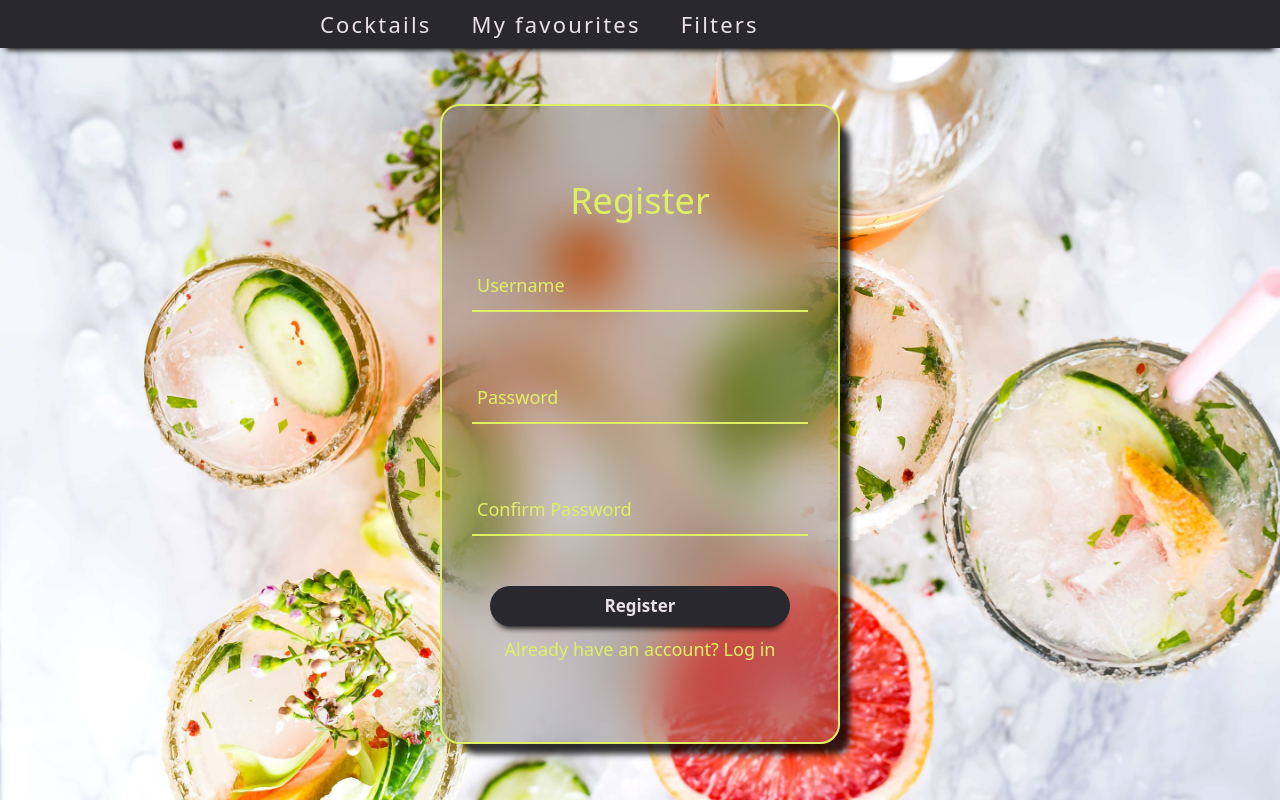
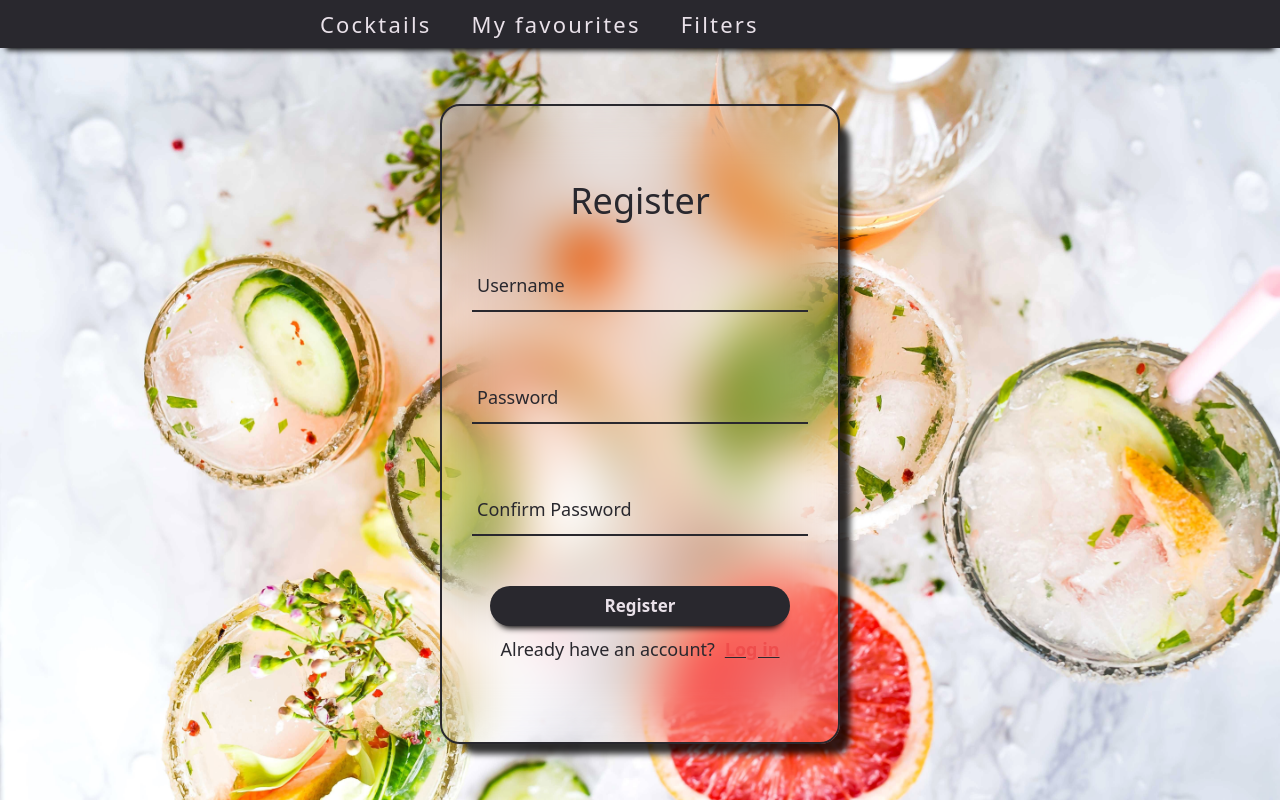
Before and after one commit to tinagroshkova/cocktails, a React (Create React App) app: page /register in a window 1280 px wide. Built offline with nearby package versions, Linux system fonts and the light colour scheme.

Commit message:
styled links and error page

```diff
--- a/src/_mixins.scss
+++ b/src/_mixins.scss
@@ -1,7 +1,6 @@
 @mixin border() {
-    border: 2px solid $light-contrast-color;
+    border: 2px solid $dark-main-color;
     border-radius: 20px;
-    background: rgba(0, 0, 0, 0.2);
     backdrop-filter: blur(25px);
     box-shadow: $strong-shadow;
 }
--- a/src/components/NavBar/NavBar.js
+++ b/src/components/NavBar/NavBar.js
@@ -1,7 +1,7 @@
 import 'bootstrap/dist/css/bootstrap.min.css';
 import Navbar from 'react-bootstrap/Navbar';
 import React, { useState, useEffect } from "react";
-import { NavLink, Route, Routes, Navigate, useNavigate } from "react-router-dom";
+import { NavLink, Route, Routes, Navigate, useNavigate, useLocation } from "react-router-dom";
 import LoginForm from "../../pages/LoginAndRegister/LoginForm";
 import RegistrationForm from "../../pages/LoginAndRegister/RegistrationForm";
 import "./NavBar.scss";
@@ -17,6 +17,7 @@ function NavBar() {
 
   const loggedInUser = userManager.getLoggedInUser();
   const navigate = useNavigate();
+  const location = useLocation();
 
   const handleLogout = async () => {
     const isConfirmed = await ConfirmModal("Logout", "Are you sure you want to logout?");
@@ -30,9 +31,9 @@ function NavBar() {
   return (
     <>
       <Navbar bg="dark" expand="lg" className="navbar">
-        <NavLink to="/cocktails" activeclassname="activeLink">Cocktails</NavLink>
-        <NavLink to="/favourites" activeclassname="activeLink">My favourites</NavLink>
-        <NavLink to="/filters" activeclassname="activeLink">Filters</NavLink>
+        <NavLink to="/cocktails">Cocktails</NavLink>
+        <NavLink to="/favourites">My favourites</NavLink>
+        <NavLink to="/filters">Filters</NavLink>
         {loggedInUser ? (
           <button className="logoutButton" onClick={handleLogout}>Logout</button>
         ) : null}
@@ -47,9 +48,16 @@ function NavBar() {
         <Route path="/filters" element={<FiltersPage />} />
         <Route path="/details/:id" element={<DetailsPage />} />
 
-        {/* <Route path="*" element={<><h2 style={{ color: "white", display: "flex", justifyContent: "center" }}>Page not found. You've taken a wrong turn, but you found a hedgehog.</h2>
-          <div className="errorImage">
-            <img width={650} src={errorpic} alt="errorImage"></img></div></>} /> */}
+        <Route path="*" element={
+          <>
+            <div className="errorPage">
+              <div className="text">
+                <h1> ERROR 404 </h1>
+                <h2>Go <a href="/cocktails" >home!</a> You're Drunk! </h2>
+              </div>
+            </div>
+          </>
+        } />
       </Routes>
     </>
   );
--- a/src/components/NavBar/NavBar.scss
+++ b/src/components/NavBar/NavBar.scss
@@ -14,11 +14,19 @@
         font-weight: 400;
         margin: 0 20px;
         text-decoration: none;
+        &:hover {
+            color: $contrast-color;
+        }
 
-        &:hover {
-            color: $second-main-color;
-        }
     }
+    a[aria-current="page"] {
+        background-color: $contrast-color;
+        color: $dark-main-color;
+        border-radius: 40px;
+        padding: 10px;
+
+      }
+
 
     .logoutButton {
         @include button();
@@ -34,3 +42,28 @@
         }
     }
 }
+
+.errorPage {
+    color: $dark-main-color;
+    justify-content: center;
+    background: transparent;
+    backdrop-filter: blur(25px);
+    width: 100%;
+    height: 94vh;
+    text-align: center;
+    padding-top: 10%;
+    letter-spacing: 0.4em;
+
+    h1 {
+        font-size: 62px;
+        font-weight: 800;
+    }
+    h2 {
+        font-size: 46px;
+        font-weight: 700;
+        a {
+            color: $second-main-color;
+            text-shadow: $text-shadow;
+        }
+    }
+}
--- a/src/pages/LoginAndRegister/LoginAndRegister.scss
+++ b/src/pages/LoginAndRegister/LoginAndRegister.scss
@@ -16,10 +16,9 @@ section {
     .loginForm,
     .registrationForm {
         * {
-            color: $light-contrast-color;
-            font-weight: 300;
+            color: $dark-main-color;
+        }
 
-        }
         display: flex;
         flex-direction: column;
         align-items: center;
@@ -56,16 +55,16 @@ section {
             }
         }
     }
-    .registerLink {
-        text-decoration: none;
-        color: $almost-white-color;
 
+    .registerHover {
+        color: $second-main-color;
+        font-weight: 700;
+        padding-left: 10px;
         a {
-            text-decoration: none;
-
             &:hover {
                 color: $second-main-color;
             }
+
         }
     }
 
@@ -83,7 +82,7 @@ section {
     position: relative;
     width: 336px;
     margin: 30px;
-    border-bottom: 2px solid $light-contrast-color;
+    border-bottom: 2px solid $dark-main-color;
 
     label {
         position: absolute;
@@ -138,7 +137,7 @@ section {
 }
 
 .enabled {
-    background-color: $light-contrast-color !important;
+    background-color: $second-main-color !important;
     color: $dark-main-color !important;
 }
 
@@ -147,11 +146,10 @@ section {
     border: none;
     box-shadow: none;
     background: none;
-
 }
 
 .invalid-feedback {
-    color: $light-main-color !important;
+    color: $second-main-color !important;
 }
 
 
@@ -169,6 +167,6 @@ section {
         left: 0;
         background-color: transparent;
         border: none;
-        color: $light-main-color;
+        color: $second-main-color;
     }
 }
--- a/src/pages/LoginAndRegister/LoginForm.js
+++ b/src/pages/LoginAndRegister/LoginForm.js
@@ -113,7 +113,7 @@ const LoginForm = () => {
             </Button>
             <div className="registerLink">
               <p className="haveAnAcount">Don"t have an account?
-                <Link to="/register"> <span className="registerHover">Sign up</span></Link></p>
+                <Link to="/register"><span className="registerHover">Sign up</span></Link></p>
             </div>
           </span>
         </form>
--- a/src/pages/LoginAndRegister/RegistrationForm.js
+++ b/src/pages/LoginAndRegister/RegistrationForm.js
@@ -180,7 +180,7 @@ const RegistrationForm = () => {
             </Button>
             <div className="registerLink">
               <p className="haveAnAcount">Already have an account?
-                <Link to="/login"><span className="registerHover"> Log in</span></Link></p>
+                <Link to="/login"><span className="registerHover">Log in</span></Link></p>
             </div>
           </span>
         </form>
```
